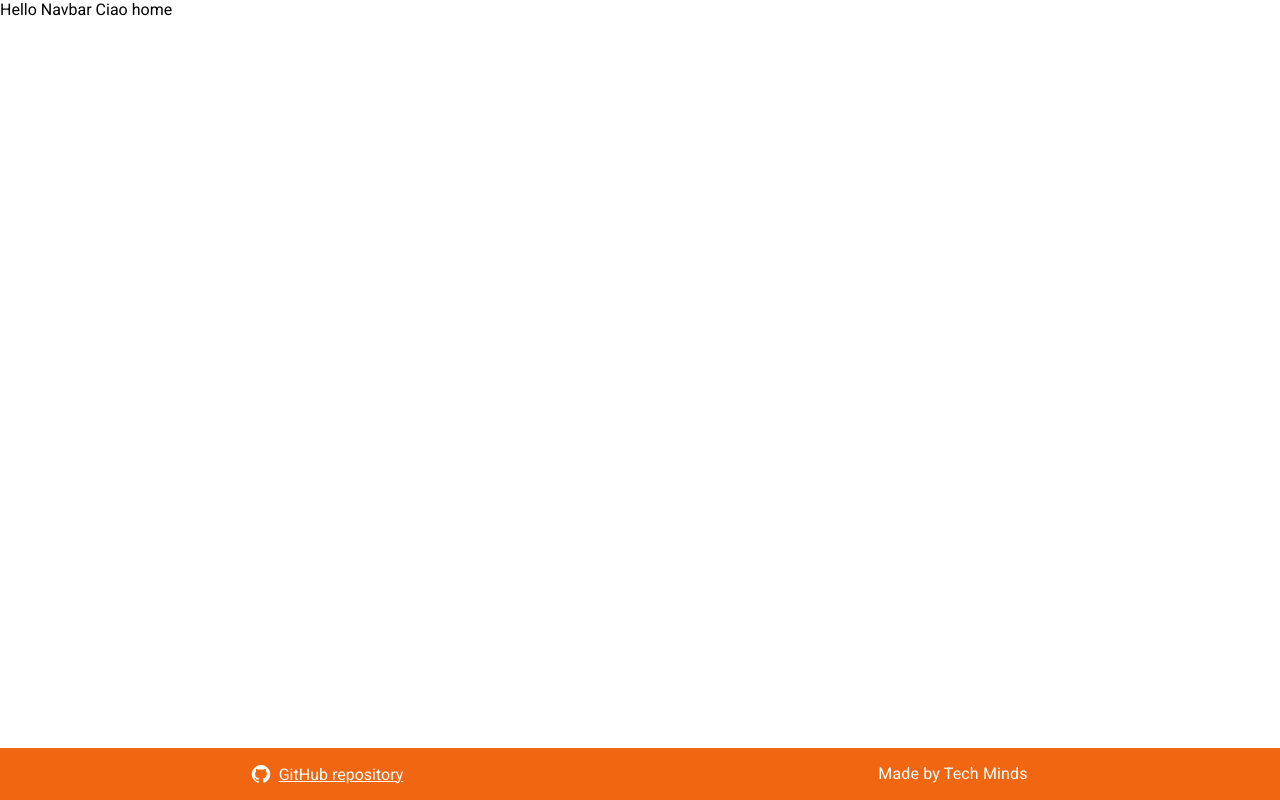
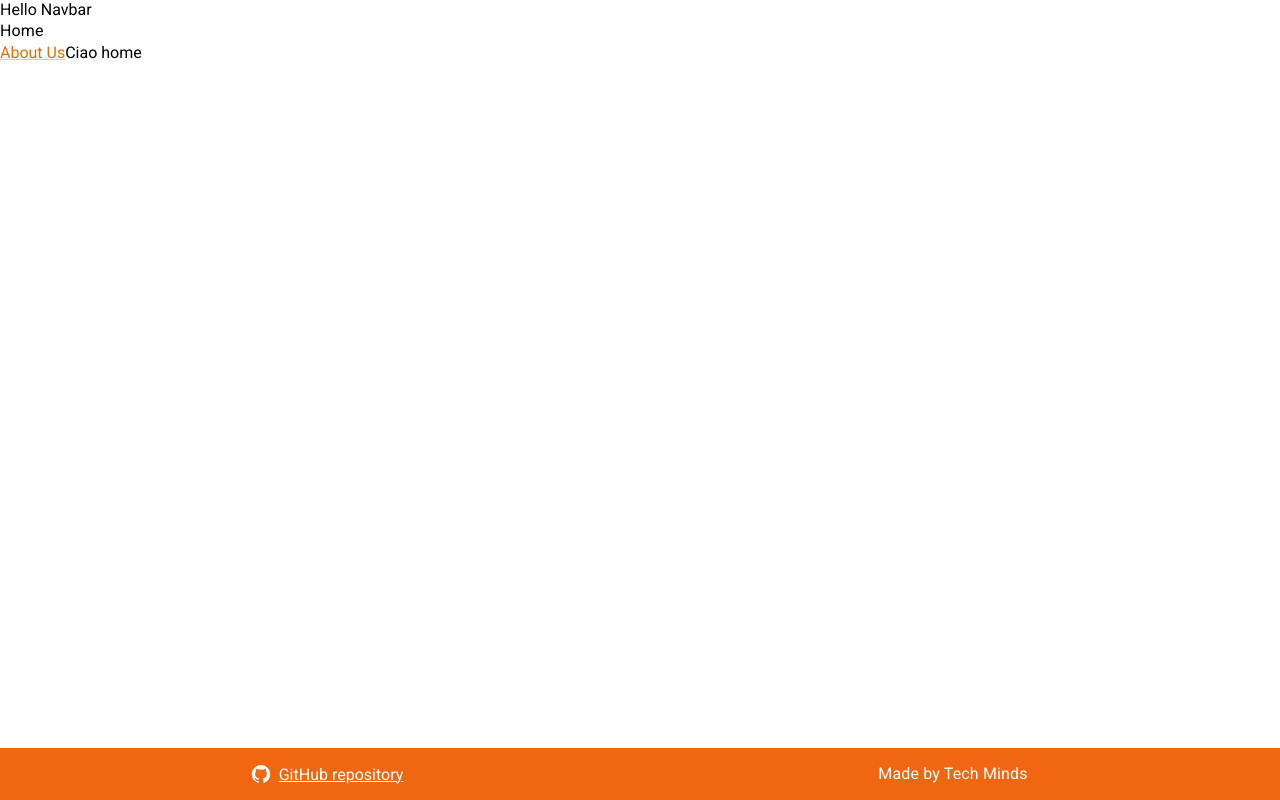
Before and after one commit to techminds-unipd/AgentFlow, a React (Vite) app in the folder frontend/: page / in a window 1280 px wide. Built offline with nearby package versions, Linux system fonts and the light colour scheme.

Commit message:
#14 componente CustomLink

```diff
--- a/frontend/src/components/CustomLink/CustomLink.tsx
+++ b/frontend/src/components/CustomLink/CustomLink.tsx
@@ -1,4 +1,10 @@
+import { useLocation } from "react-router";
 import { Link, Typography } from '@mui/material';
+import {
+    Link as RouterLink,
+    LinkProps as RouterLinkProps,
+  } from 'react-router';
+import React from "react";
 
 interface CustomLinkProps {
     name: string,
@@ -6,9 +12,21 @@ interface CustomLinkProps {
 }
 
 export const CustomLink=( {name, link}: CustomLinkProps) =>{
+    const {pathname} = useLocation();
+    const LinkBehavior = React.forwardRef<any, Omit<RouterLinkProps, 'to'>>(
+        (props, ref) => (
+          <RouterLink
+            ref={ref}
+            to={link}
+            {...props}
+          />
+        ),
+      );
     return(
         <>
-            {name} {link}
+            {pathname===link?<Typography>{name}</Typography>:
+            <Link component={LinkBehavior} underline='always' color={'warning'}>{name}</Link>
+            }
         </>
     )
 }
--- a/frontend/src/components/Navbar/Navbar.tsx
+++ b/frontend/src/components/Navbar/Navbar.tsx
@@ -1,9 +1,11 @@
 import {CustomLink} from '../CustomLink/CustomLink.tsx'
+
 export const Navbar=()=>{
     return(
         <>
             Hello Navbar
-            <CustomLink props={'ciao', 'ciao'}/>
+            <CustomLink name='Home' link='/'/>
+            <CustomLink name='About Us' link='/aboutus'/>
         </>
     )
 }
```
Also changed, not shown: 1 other file (tests, documents, lock files or other folders).
